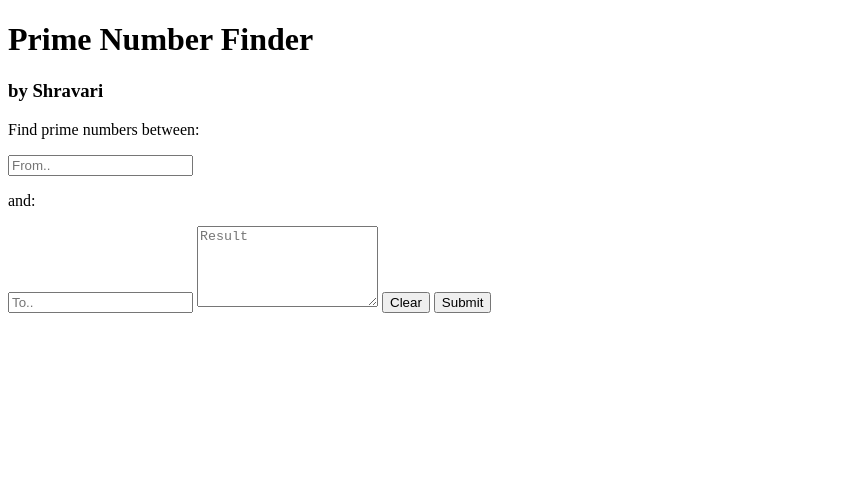
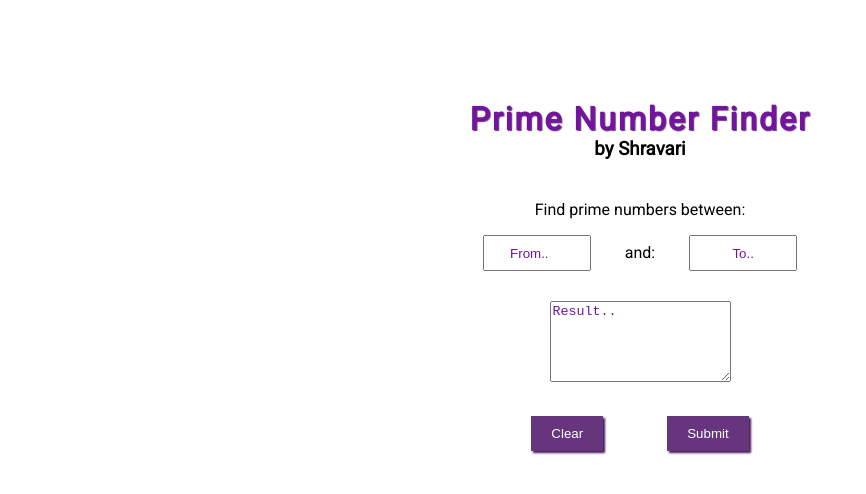
Before and after one commit to shravari/prime-finder-javascript, a plain HTML site: page prime.html in a window 1280 px wide. Shown: the whole page, without its empty margins (0-866 px from the left). Drawn offline with Linux system fonts and the light colour scheme.

Commit message:
add styling

```diff
--- /dev/null
+++ b/prime.css
@@ -0,0 +1,36 @@
+body{
+	font-family: 'Roboto', sans-serif;
+	text-align: center;
+}
+h1{
+	color: #73139F;
+	margin-top: 100px;
+	margin-bottom: 0px;
+	padding-bottom: 0px;
+	letter-spacing: 2px;
+	text-shadow: 1px 1px 1px #67357E;
+}
+h3{
+	margin-top: 0px;
+}
+p{
+	margin-top: 40px;
+}
+input{
+	margin: 30px;
+	margin-top: 0px;
+	height: 30px;
+	width: 100px;
+	text-align: center;
+}
+input::placeholder,textarea::placeholder{
+	color: #73139F;
+}
+button{
+	margin: 30px;
+	padding: 10px 20px;
+	border:none;
+	background-color: #67357E;
+	color: white;
+	box-shadow: 2px 2px 2px #421556;
+}
--- a/prime.html
+++ b/prime.html
@@ -2,6 +2,8 @@
 <html>
 <head>
 	<title>Prime Numbers</title>
+	<link rel="stylesheet" type="text/css" href="prime.css">
+	<link href="https://fonts.googleapis.com/css?family=Roboto&display=swap" rel="stylesheet">
 </head>
 <body>
 	<h1>Prime Number Finder</h1>
@@ -9,9 +11,11 @@
 
 	<p>Find prime numbers between:</p>
 	<input type="number" name="" placeholder="From..">
-	<p>and:</p>
+	<span>and:</span>
 	<input type="numbers" name="" placeholder="To..">
-	<textarea rows="5" placeholder="Result"></textarea>
+	<br>
+	<textarea rows="5" placeholder="Result.."></textarea>
+	<br>
 	<button type="button" onclick="clr();">Clear</button>
 	<button type="button" onclick="findPrime();">Submit</button>
 
@@ -20,9 +24,13 @@
 			var startingPoint = Number(document.getElementsByTagName("input")[0].value);
 			var endingPoint = Number(document.getElementsByTagName("input")[1].value);
 			var arr = []
+			if (startingPoint == 0 && endingPoint == 0){
+				alert("Please enter a range");
+			}
+			else{
 				for(i=startingPoint; i<= endingPoint ; i++){
 					var flag = 0;
-				for(j = 2 ; j<= Math.sqrt(i)/2 ;j++){
+					for(j = 2 ; j<= Math.sqrt(i) ;j++){
 						if(i%j == 0){
 							flag = 1;
 						}
@@ -31,7 +39,7 @@
 						arr.push(i);
 					}
 				}
-
+			}
 			document.getElementsByTagName("textarea")[0].value = arr;
 		}
 
```
Lines whose indentation alone changed are shown as unchanged.
